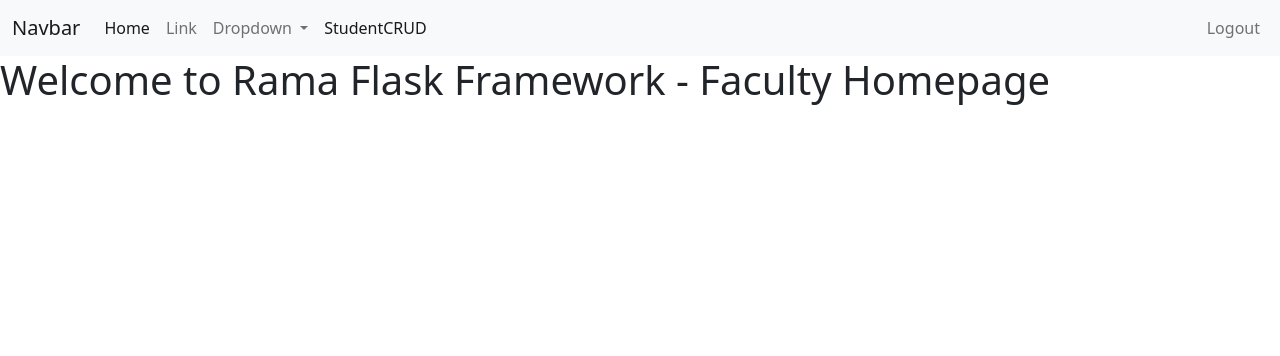
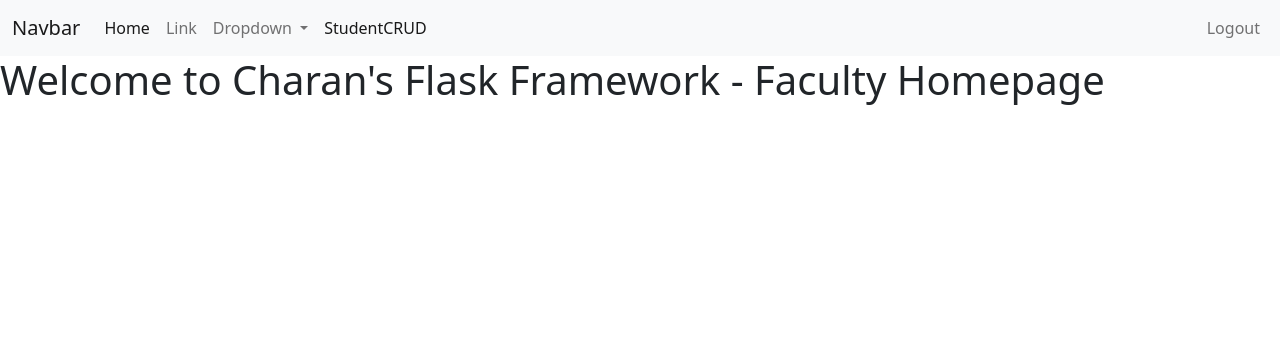
Before and after one commit to Jayaramcharan/PFSD_LAB_31789, a Flask app: page /FacultyHomepage in a window 1280 px wide. Shown: the top 356 px of the page. Run offline with Flask 3, Linux system fonts and the light colour scheme; the visitor is signed in with stand-in values (Sample User, id 1); some libraries are stand-ins or nearby versions.

Commit message:
Update FacultyHomepage.html

```diff
--- a/Week5/templates/Faculty/FacultyHomepage.html
+++ b/Week5/templates/Faculty/FacultyHomepage.html
@@ -7,7 +7,7 @@
 <body>
 {% block body %}
 
-<h1>Welcome to Rama Flask Framework - Faculty Homepage</h1>
+<h1>Welcome to Charan's Flask Framework - Faculty Homepage</h1>
 {% endblock %}
 </body>
 </html>
```
